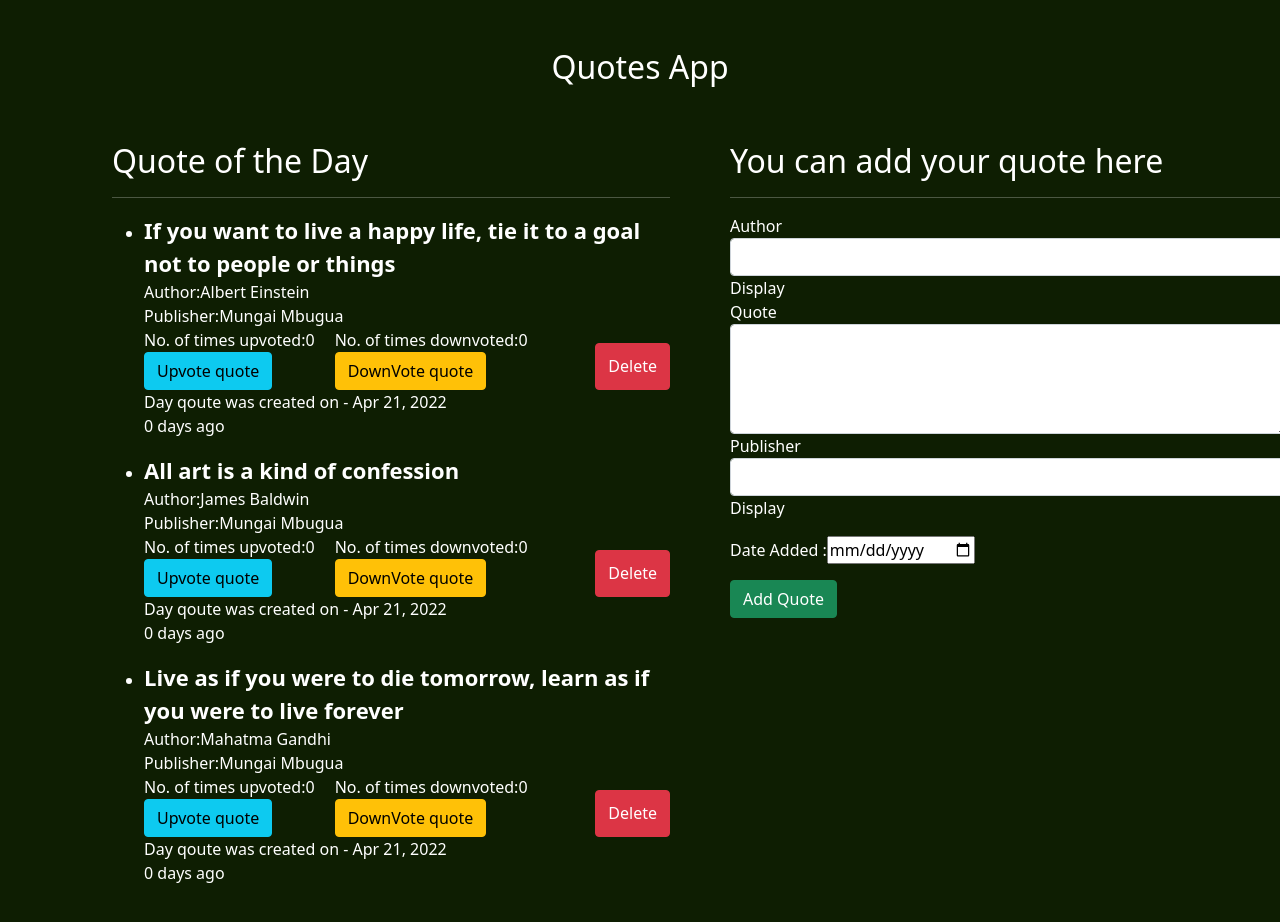
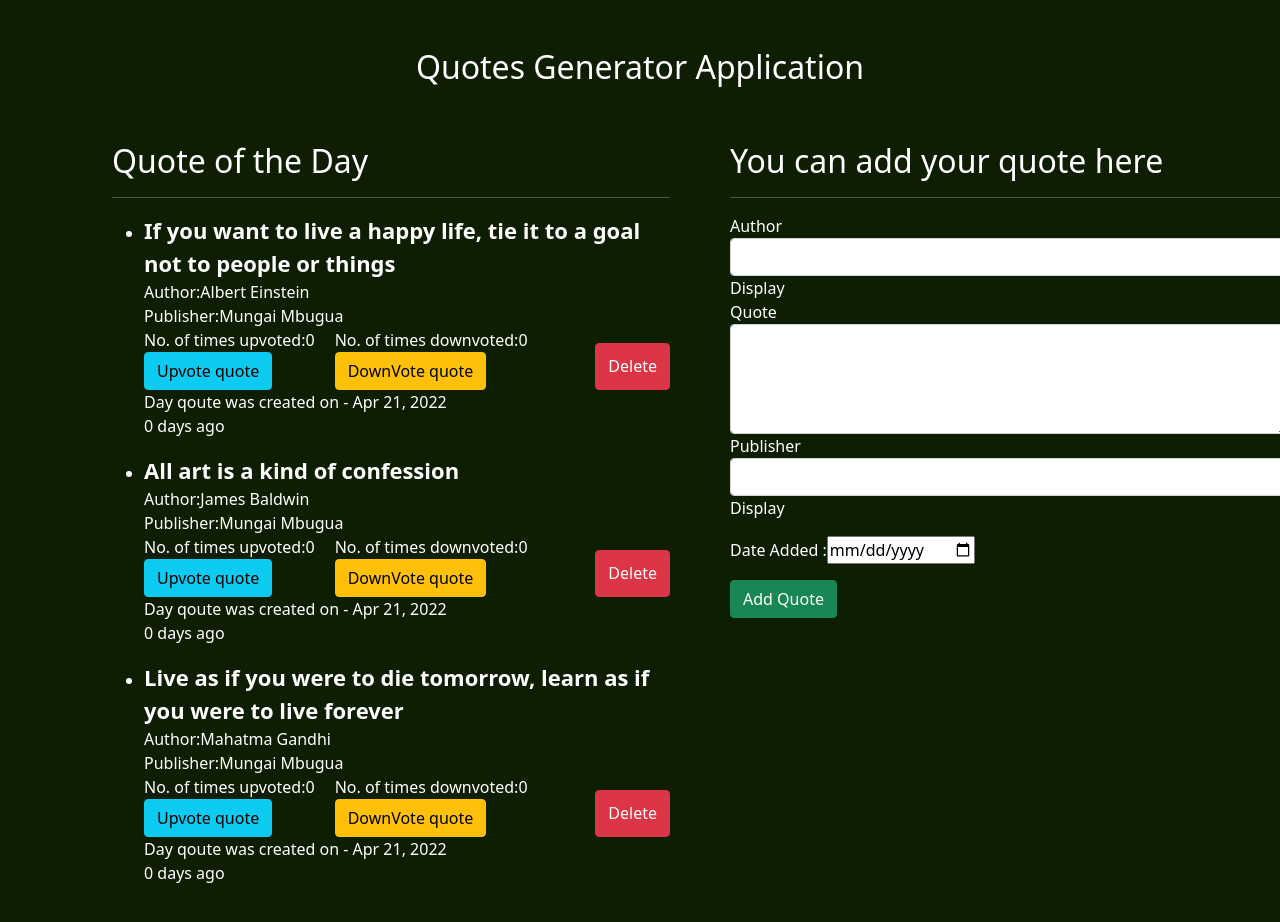
Before and after one commit to munga114/deepquotes, an Angular app: page / in a window 1280 px wide. Shown: the top 922 px of the page. Built offline with nearby package versions, Linux system fonts and the light colour scheme.

Commit message:
add h2 tag block tag element content

```diff
--- a/src/app/app.component.html
+++ b/src/app/app.component.html
@@ -1,6 +1,6 @@
 
 <div class="container-fluid">
-  <h2 class="text-center text-white pt-5">Quotes App</h2>
+  <h2 class="text-center text-white pt-5">Quotes Generator Application</h2>
   <app-quotes></app-quotes>
 
 
```
